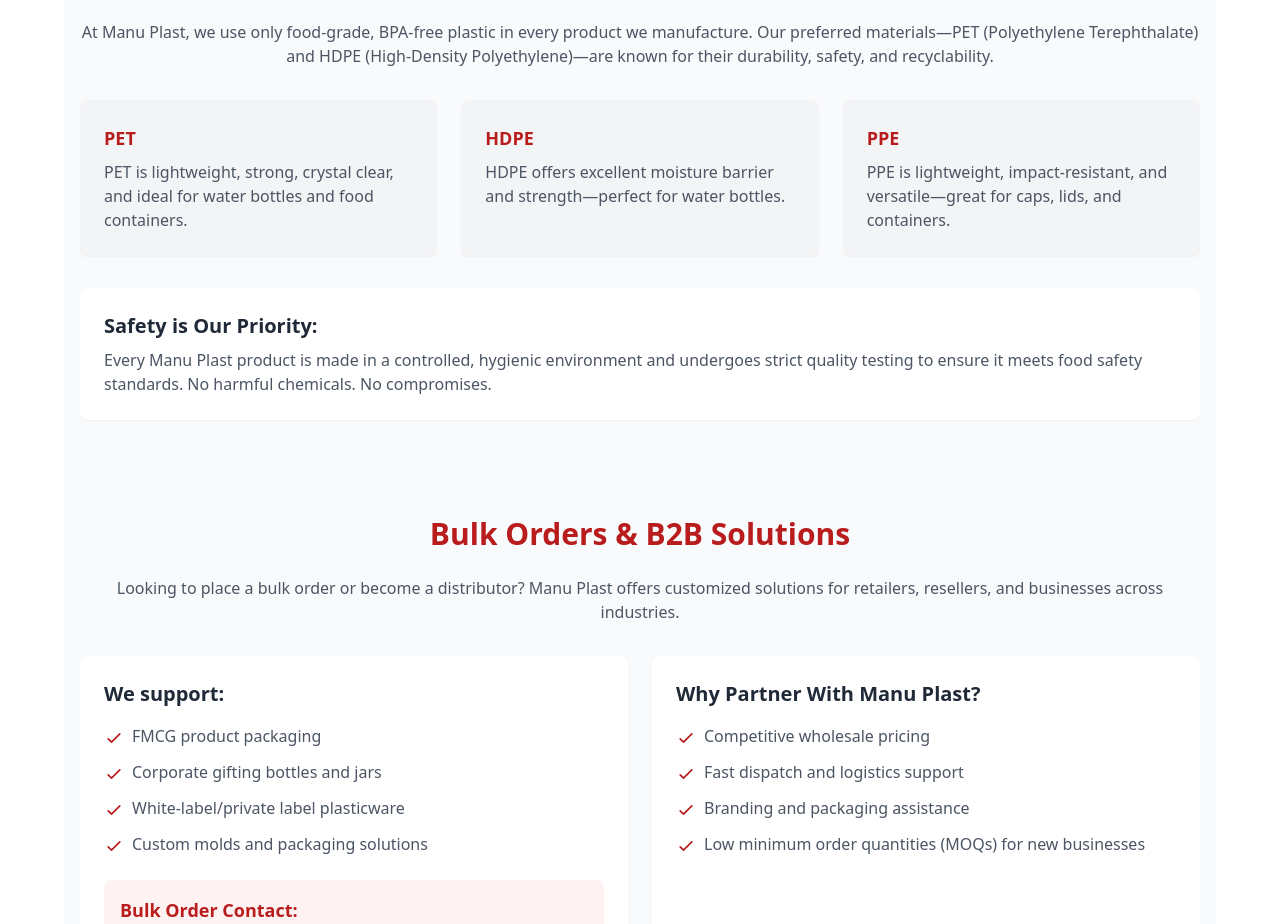
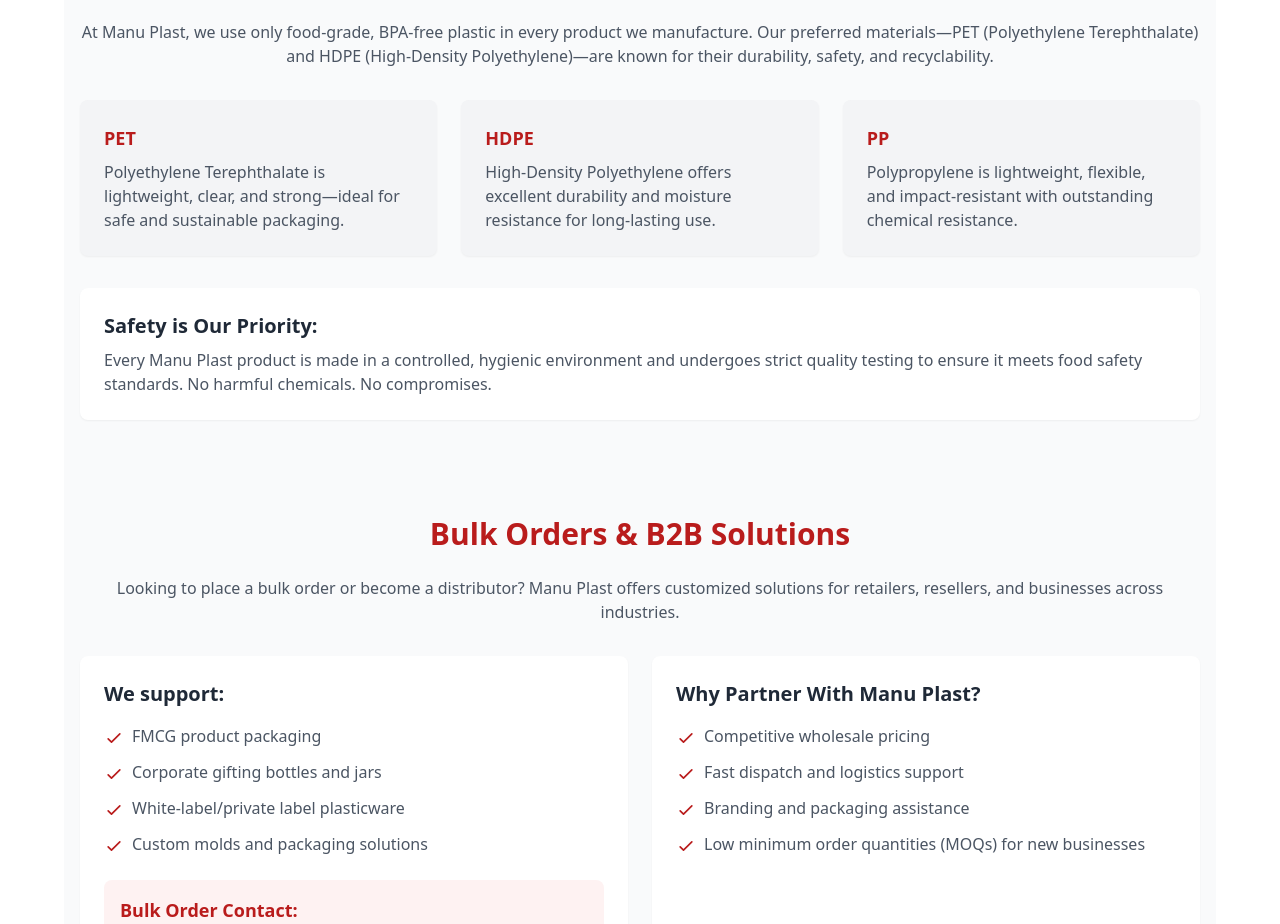
Before and after one commit to vybtek/manuplast, a website: page index.html in a window 1280 px wide. Shown: the part 3660-4584 px from the top of the page. Drawn offline with nearby package versions, Linux system fonts and the light colour scheme; no server answers.

Commit message:
new changes

```diff
--- a/index.html
+++ b/index.html
@@ -581,24 +581,24 @@
           <div class="bg-gray-100 p-6 rounded-lg shadow-sm">
             <h3 class="text-lg font-bold text-primary">PET</h3>
             <p class="text-gray-600 mt-2">
-              PET is lightweight, strong, crystal clear, and ideal for water
-              bottles and food containers.
+              Polyethylene Terephthalate is lightweight, clear, and strong—ideal
+              for safe and sustainable packaging.
             </p>
           </div>
 
           <div class="bg-gray-100 p-6 rounded-lg shadow-sm">
             <h3 class="text-lg font-bold text-primary">HDPE</h3>
             <p class="text-gray-600 mt-2">
-              HDPE offers excellent moisture barrier and strength—perfect for
-              water bottles.
+              High-Density Polyethylene offers excellent durability and moisture
+              resistance for long-lasting use.
             </p>
           </div>
 
           <div class="bg-gray-100 p-6 rounded-lg shadow-sm">
-            <h3 class="text-lg font-bold text-primary">PPE</h3>
+            <h3 class="text-lg font-bold text-primary">PP</h3>
             <p class="text-gray-600 mt-2">
-              PPE is lightweight, impact-resistant, and versatile—great for
-              caps, lids, and containers.
+              Polypropylene is lightweight, flexible, and impact-resistant with
+              outstanding chemical resistance.
             </p>
           </div>
         </div>
--- a/products.js
+++ b/products.js
@@ -1782,7 +1782,7 @@
                       <div class="p-4 w-full text-start">
                         <h3 class="text-lg font-semibold text-gray-800 mb-2">${
                           type.name.slice(0, 50) || ""
-                        }...</h3>
+                        }</h3>
                         <div class="mb-4">
                           ${
                             type.colors.length
```
